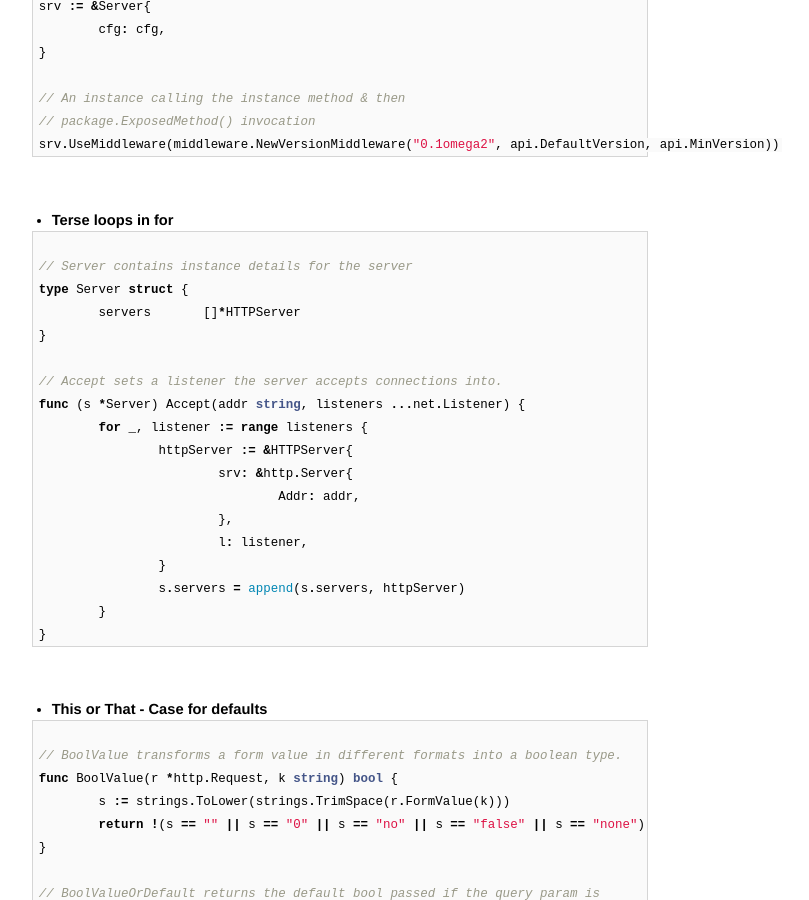
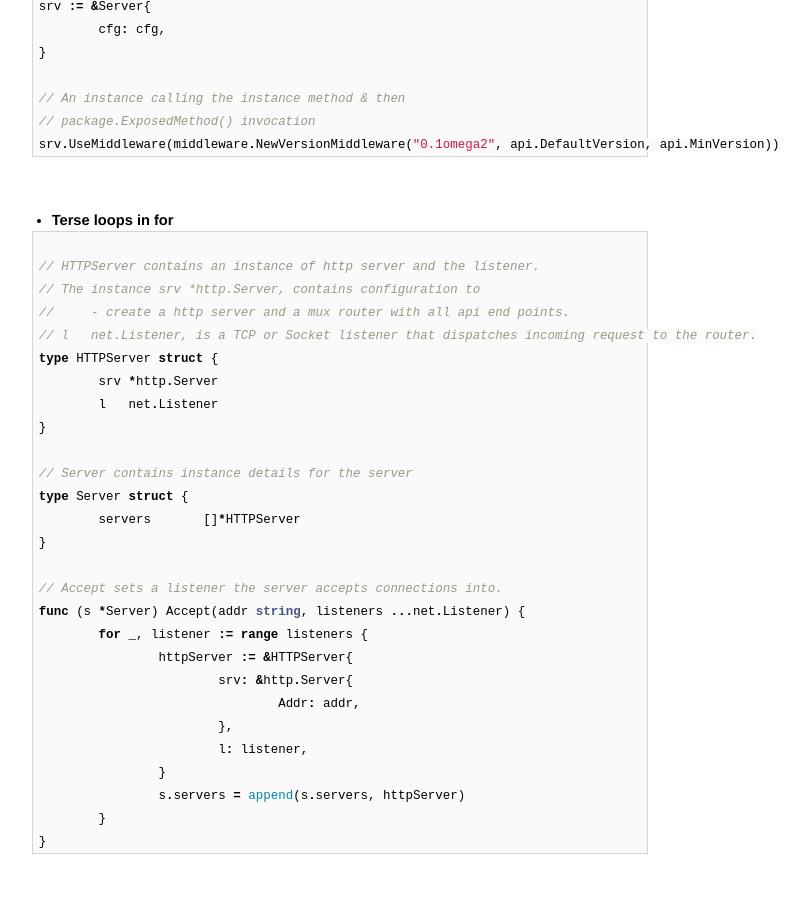
Before and after one commit to AmitKumarDas/amitkumardas.github.io, a Jekyll site: the page built from _posts/2016-07-14-my-golang-refresher.md, in a window 1280 px wide and 900 px high, scrolled down 2645 px. Shown: the whole window, without its empty margins (300-1109 px from the left). Built offline with Jekyll 4.4.1, drawn with Linux system fonts in a browser that asks for light colours.

Commit message:
Update 2016-07-14-my-golang-refresher.md

````diff
--- a/_posts/2016-07-14-my-golang-refresher.md
+++ b/_posts/2016-07-14-my-golang-refresher.md
@@ -143,6 +143,15 @@ srv.UseMiddleware(middleware.NewVersionMiddleware("0.1omega2", api.DefaultVersio
 - **Terse loops in for**
 
 ```go
+
+// HTTPServer contains an instance of http server and the listener.
+// The instance srv *http.Server, contains configuration to
+//     - create a http server and a mux router with all api end points.
+// l   net.Listener, is a TCP or Socket listener that dispatches incoming request to the router.
+type HTTPServer struct {
+	srv *http.Server
+	l   net.Listener
+}
 
 // Server contains instance details for the server
 type Server struct {
````
